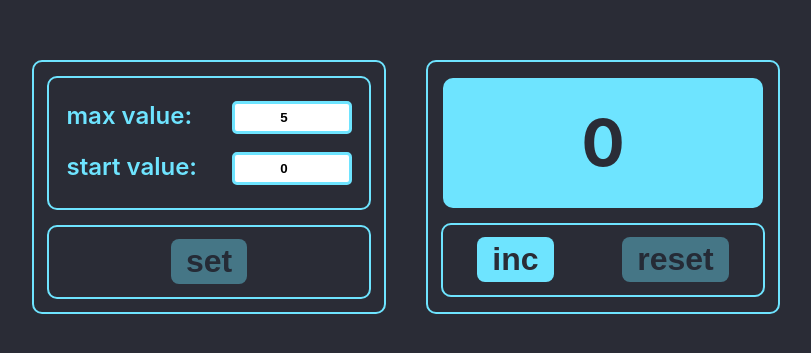
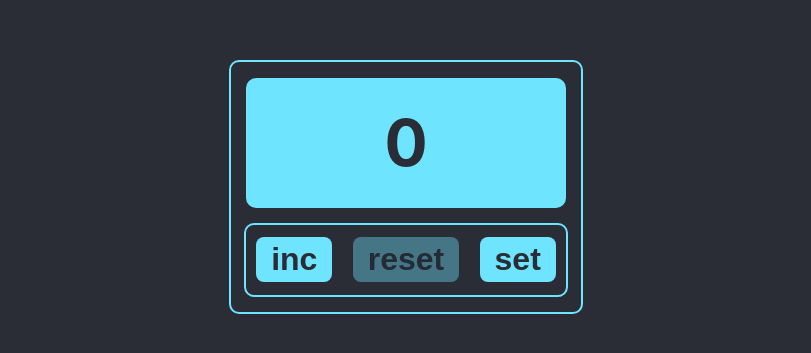
Before and after one commit to belovroman90/count-monday-task, a React (Create React App) app: page / in a window 1280 px wide. Shown: the part 213-566 px from the top of the page, without its empty margins (234-1045 px from the left). Built offline with nearby package versions, Linux system fonts and the light colour scheme.

Commit message:
Do new version of Count. Transformation Count space to set Settings space.

```diff
--- a/src/App.tsx
+++ b/src/App.tsx
@@ -5,6 +5,7 @@ import {Settings} from "./Components/Settings/Settings";
 
 export function App() {
 
+    const [viewSet, setViewSet] = useState<boolean>(false);
     const [numb, setNumb] = useState<number>(0);
     const [maxVal, setMaxVal] = useState<number>(5);
     const [startVal, setStartVal] = useState<number>(0);
@@ -13,29 +14,40 @@ export function App() {
     function incButton() {
         setNumb(numb + 1);
     }
+
     function resetButton() {
         setNumb(startVal);
     }
 
-    return (
-        <div className={s.app}>
+    let renderCount;
+
+    viewSet ?
+        renderCount =
             <Settings
                 maxVal={maxVal}
                 startVal={startVal}
                 disSetButton={disSetButton}
+                setViewSet={setViewSet}
                 setNumb={setNumb}
                 setMaxVal={setMaxVal}
                 setStartVal={setStartVal}
                 setDisSetButton={setDisSetButton}
             />
-            <Count
+        : renderCount = <Count
+            viewSet={viewSet}
             numb={numb}
             maxVal={maxVal}
             startVal={startVal}
             disSetButton={disSetButton}
+            setViewSet={setViewSet}
             incButton={incButton}
             resetButton={resetButton}
         />
+
+    return (
+        <div className={s.app}>
+            {renderCount}
         </div>
-    );
+    )
+
 }
--- a/src/Components/Count/Count.module.css
+++ b/src/Components/Count/Count.module.css
@@ -55,6 +55,23 @@
     align-items: center;
 }
 
+.button {
+    font-size: 2rem;
+    font-weight: bold;
+    padding: 4px 15px 4px 15px;
+    border-radius: 8px;
+    color: #2A2C36;
+    background-color: #6EE4FF;
+    border: none;
+    cursor: pointer;
+    user-select: none;
+}
+
+.button:active {
+    color: #6EE4FF;
+    background-color: #252B36;
+}
+
 .incButton {
     font-size: 2rem;
     font-weight: bold;
--- a/src/Components/Count/Count.tsx
+++ b/src/Components/Count/Count.tsx
@@ -3,10 +3,12 @@ import s from './Count.module.css';
 import {Button} from "../Button/Button";
 
 type CountPropsType = {
+    viewSet: boolean
     numb: number
     maxVal: number
     startVal: number
     disSetButton: boolean
+    setViewSet: (val: boolean) => void
     incButton: () => void
     resetButton: () => void
 }
@@ -19,6 +21,10 @@ export const Count: FC<CountPropsType> = (props) => {
 
     function onClickResButton() {
         props.resetButton();
+    }
+
+    function onClickSetButton() {
+        props.setViewSet(true);
     }
 
     const disIncButton = props.numb >= props.maxVal || !props.disSetButton;
@@ -47,6 +53,7 @@ export const Count: FC<CountPropsType> = (props) => {
 
     const classCount = countClass();
 
+
     return (
         <div>
             <div className={s.container}>
@@ -64,6 +71,10 @@ export const Count: FC<CountPropsType> = (props) => {
                             disabled={props.numb === 0}
                             className={classReset}
                     >reset</Button>
+                    <Button
+                        className={s.button}
+                        onClick={onClickSetButton}
+                    >set</Button>
                 </div>
             </div>
         </div>
--- a/src/Components/Settings/Settings.module.css
+++ b/src/Components/Settings/Settings.module.css
@@ -1,7 +1,6 @@
 .container {
     width: 350px;
     height: 250px;
-    margin-right: 40px;
     border: 2px solid #6EE4FF;
     border-radius: 10px;
     display: flex;
--- a/src/Components/Settings/Settings.tsx
+++ b/src/Components/Settings/Settings.tsx
@@ -6,6 +6,7 @@ type SettingsPropsType = {
     maxVal: number
     startVal: number
     disSetButton: boolean
+    setViewSet: (val: boolean) => void
     setNumb: (val: number) => void
     setMaxVal: (val: number) => void
     setStartVal: (val: number) => void
@@ -17,28 +18,29 @@ export const Settings: FC<SettingsPropsType> = (props) => {
     function onChangeMaxVal(e: ChangeEvent<HTMLInputElement>) {
         props.setDisSetButton(false);
         const newVal = +e.currentTarget.value;
-        props.setMaxVal(newVal);
+        props.setMaxVal(newVal > props.startVal ? newVal : props.startVal);
     }
 
     function onChangeStartVal(e: ChangeEvent<HTMLInputElement>) {
         props.setDisSetButton(false);
         const newVal = +e.currentTarget.value;
-        props.setStartVal(newVal);
+        props.setStartVal(newVal < props.maxVal ? newVal : props.maxVal);
     }
 
     function onClickSetButton() {
         props.setNumb(props.startVal);
         props.setDisSetButton(true);
+        props.setViewSet(false);
     }
+
 
     const classIncorrectMaxVal = props.maxVal < 0 || props.maxVal === props.startVal ? s.incorrect : '';
     const classIncorrectStVal = props.startVal < 0 || props.startVal === props.maxVal ? s.incorrect : '';
 
-    const disabledSetButton = props.disSetButton || props.maxVal < 0 || props.startVal < 0 || props.maxVal === props.startVal;
+    const disabledSetButton = props.maxVal < 0 || props.startVal < 0 || props.maxVal === props.startVal;
     const classDisSetButton = disabledSetButton ? s.disabled : s.button;
 
     return (
-        <div>
         <div className={s.container}>
             <div className={s.values}>
                 <div className={s.labelInput}>
@@ -66,6 +68,5 @@ export const Settings: FC<SettingsPropsType> = (props) => {
                 >set</Button>
             </div>
         </div>
-        </div>
     );
 };
```
Lines whose indentation alone changed are shown as unchanged.
